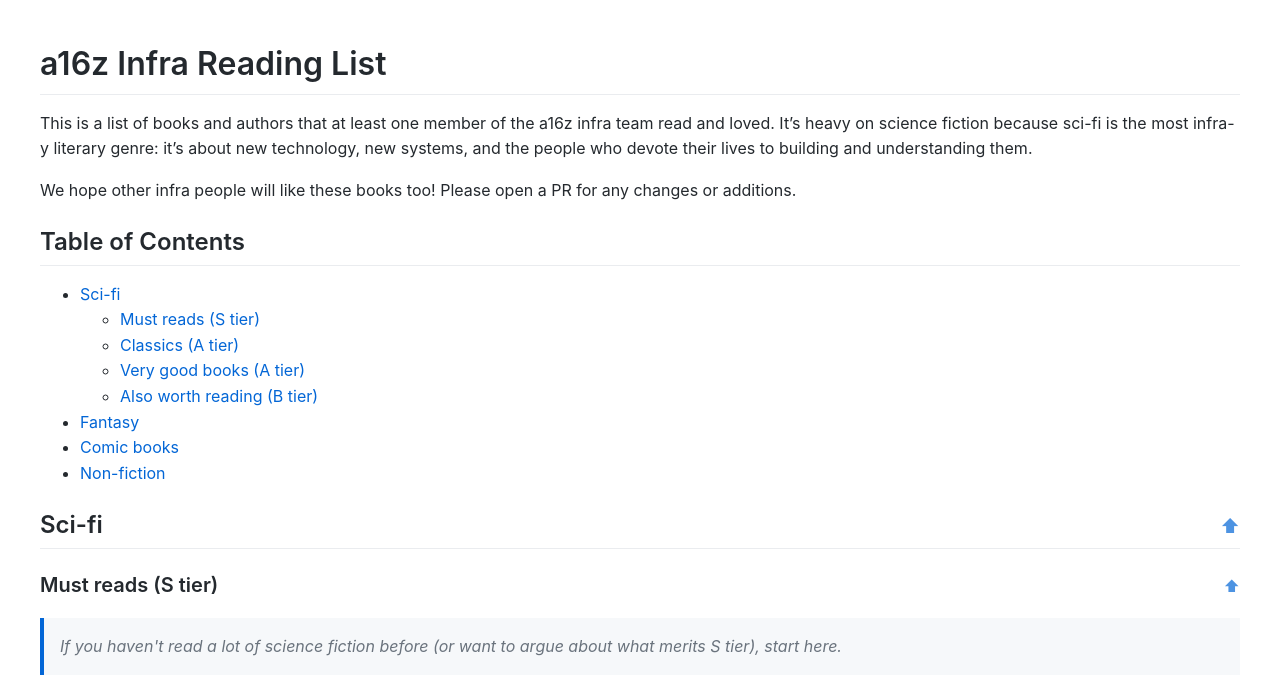
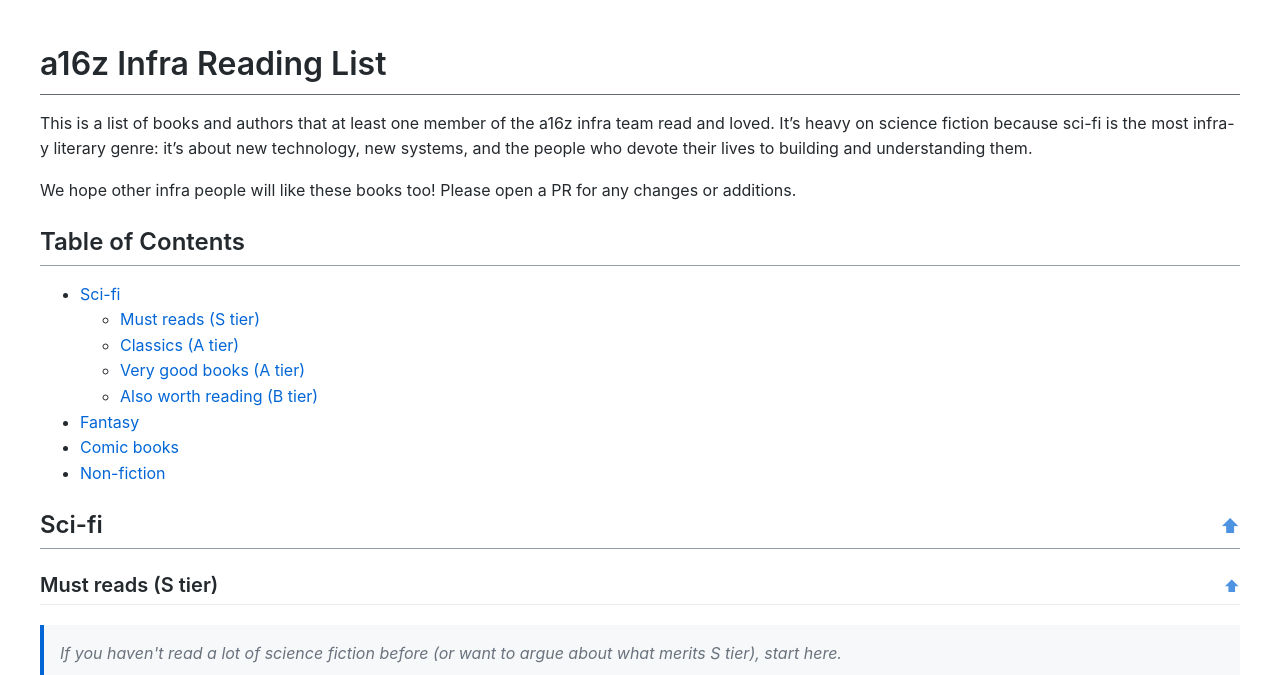
Before and after one commit to a16z-infra/reading-list, a Jekyll site: the page built from index.md, in a window 1280 px wide. Shown: the top 675 px of the page. Built offline with Jekyll 4.4.1, drawn with Linux system fonts in a browser that asks for light colours; grey boxes are pictures that could not be loaded.

Commit message:
header borders, no hightlighting

```diff
--- a/_layouts/default.html
+++ b/_layouts/default.html
@@ -24,18 +24,20 @@
 
         h1 {
             font-size: 2em;
-            border-bottom: 1px solid #eaecef;
+            border-bottom: 1px solid #646a6f;
             padding-bottom: 0.3em;
         }
 
         h2 {
             font-size: 1.5em;
-            border-bottom: 1px solid #eaecef;
+            border-bottom: 1px solid #959da5;
             padding-bottom: 0.3em;
         }
 
         h3 {
             font-size: 1.25em;
+            border-bottom: 1px solid #eaecef;
+            padding-bottom: 0.3em;
         }
 
         a {
@@ -195,6 +197,7 @@
             align-items: baseline;
         }
 
+
         .back-to-top {
             font-size: 0.8em;
             font-weight: normal;
@@ -207,6 +210,14 @@
         .back-to-top:hover {
             opacity: 1;
             text-decoration: none;
+        }
+
+        /* Highlighting style */
+        .highlight {
+            background-color: #ffeb3b;
+            padding: 2px 6px;
+            border-radius: 3px;
+            font-weight: 600;
         }
     </style>
     <script>
```
